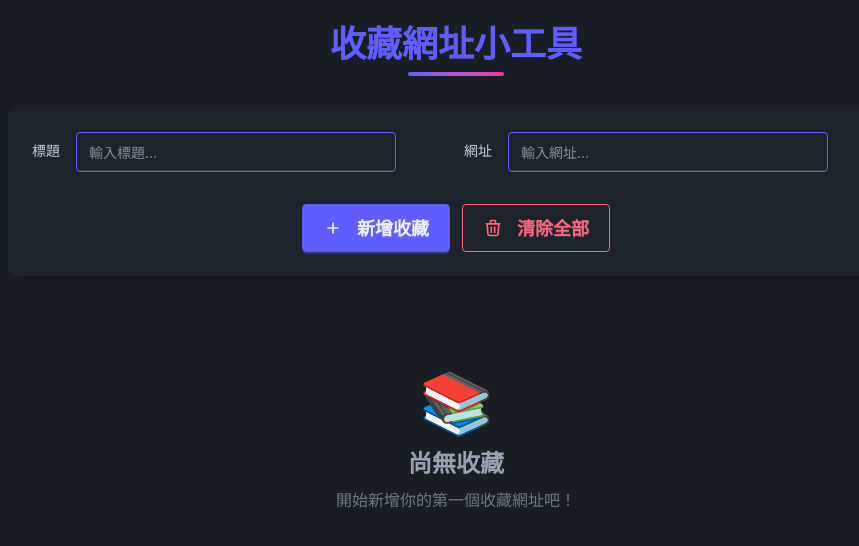
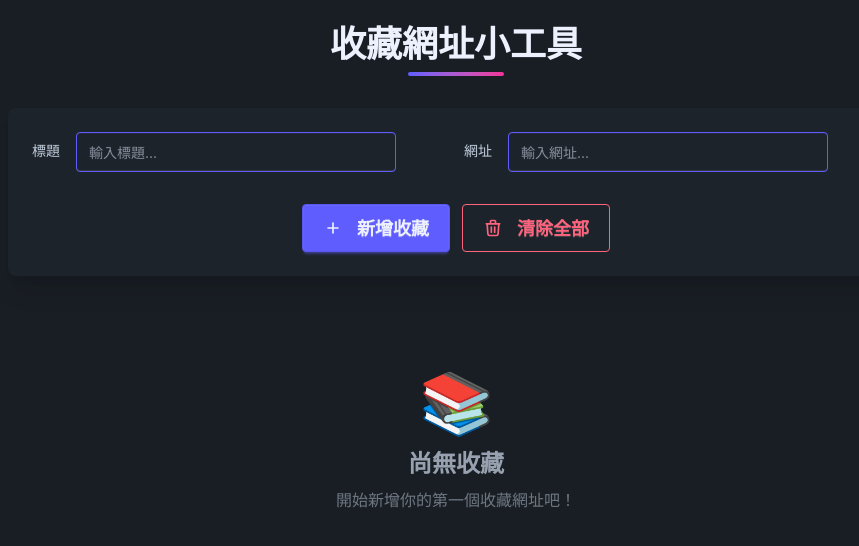
Before and after one commit to arieslai/vue-homework-day2, a Vue app: page / in a window 1280 px wide. Shown: the top 546 px of the page, without its empty margins (184-1043 px from the left). Built offline with nearby package versions, Linux system fonts and the light colour scheme.

Commit message:
style: 調整標題和收藏列表的文字顏色樣式

```diff
--- a/src/App.vue
+++ b/src/App.vue
@@ -62,7 +62,7 @@ const formatUrlCollection = (urlCollection) => {
     <div class="max-w-4xl mx-auto">
       <!-- 標題區域 -->
       <div class="text-center mb-8">
-        <h1 class="text-4xl font-bold text-primary mb-2">收藏網址小工具</h1>
+        <h1 class="text-4xl font-bold text-primary-content mb-2">收藏網址小工具</h1>
         <div class="w-24 h-1 bg-gradient-to-r from-primary to-secondary mx-auto rounded-full"></div>
       </div>
 
@@ -109,7 +109,7 @@ const formatUrlCollection = (urlCollection) => {
       <!-- 收藏列表區域 -->
       <div class="card bg-base-100 shadow-xl" v-if="urlCollections.length > 0">
         <div class="card-body">
-          <h2 class="card-title text-2xl mb-6 text-primary">
+          <h2 class="card-title text-2xl mb-6 text-primary-content">
             <svg xmlns="http://www.w3.org/2000/svg" class="h-6 w-6 mr-2" fill="none" viewBox="0 0 24 24"
               stroke="currentColor">
               <path stroke-linecap="round" stroke-linejoin="round" stroke-width="2"
@@ -123,7 +123,7 @@ const formatUrlCollection = (urlCollection) => {
               class="flex items-center justify-between p-4 bg-base-200 rounded-lg border border-base-300 hover:border-primary transition-all duration-200 hover:shadow-md">
               <div class="flex-1 min-w-0 mr-4">
                 <a :href="urlCollection.url" target="_blank"
-                  class="text-primary hover:text-primary-focus font-medium break-all">
+                  class="text-primary-content hover:text-primary-content-focus font-medium break-all">
                   {{ formatUrlCollection(urlCollection) }}
                 </a>
               </div>
```
